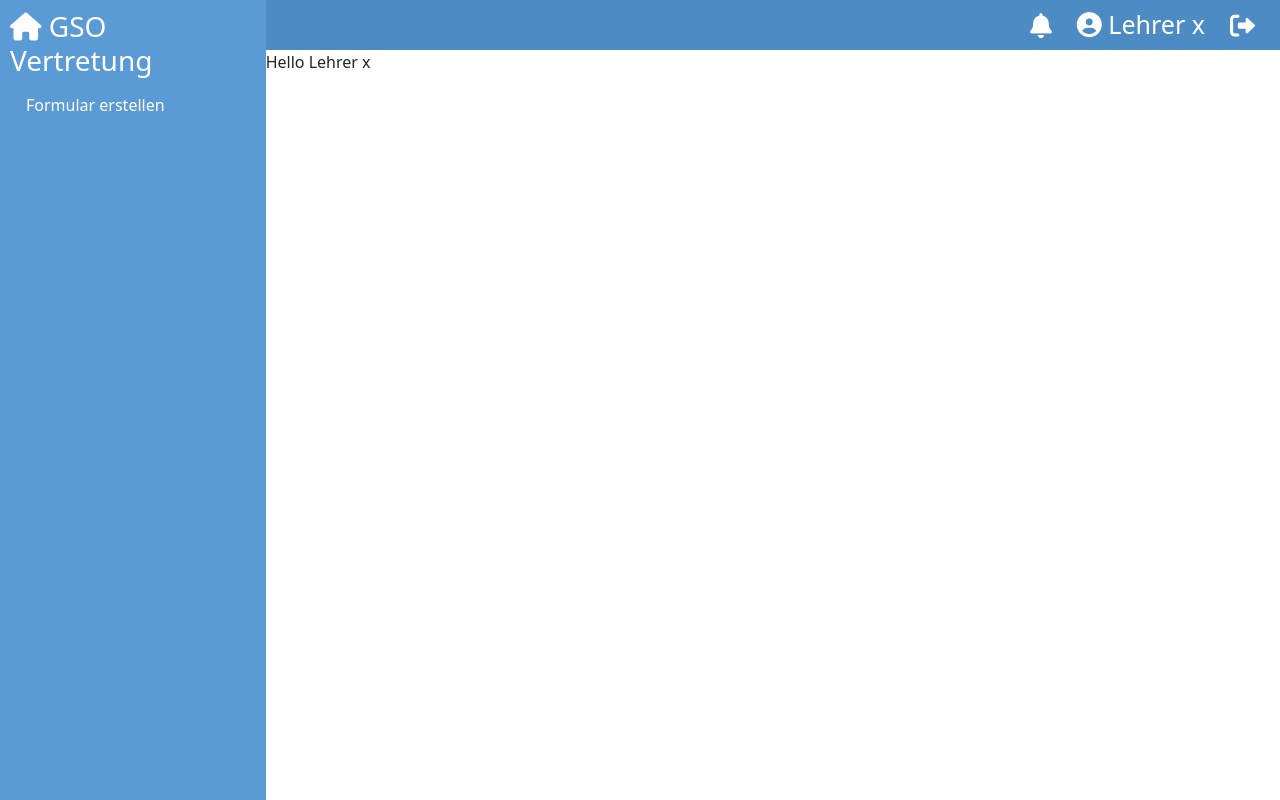
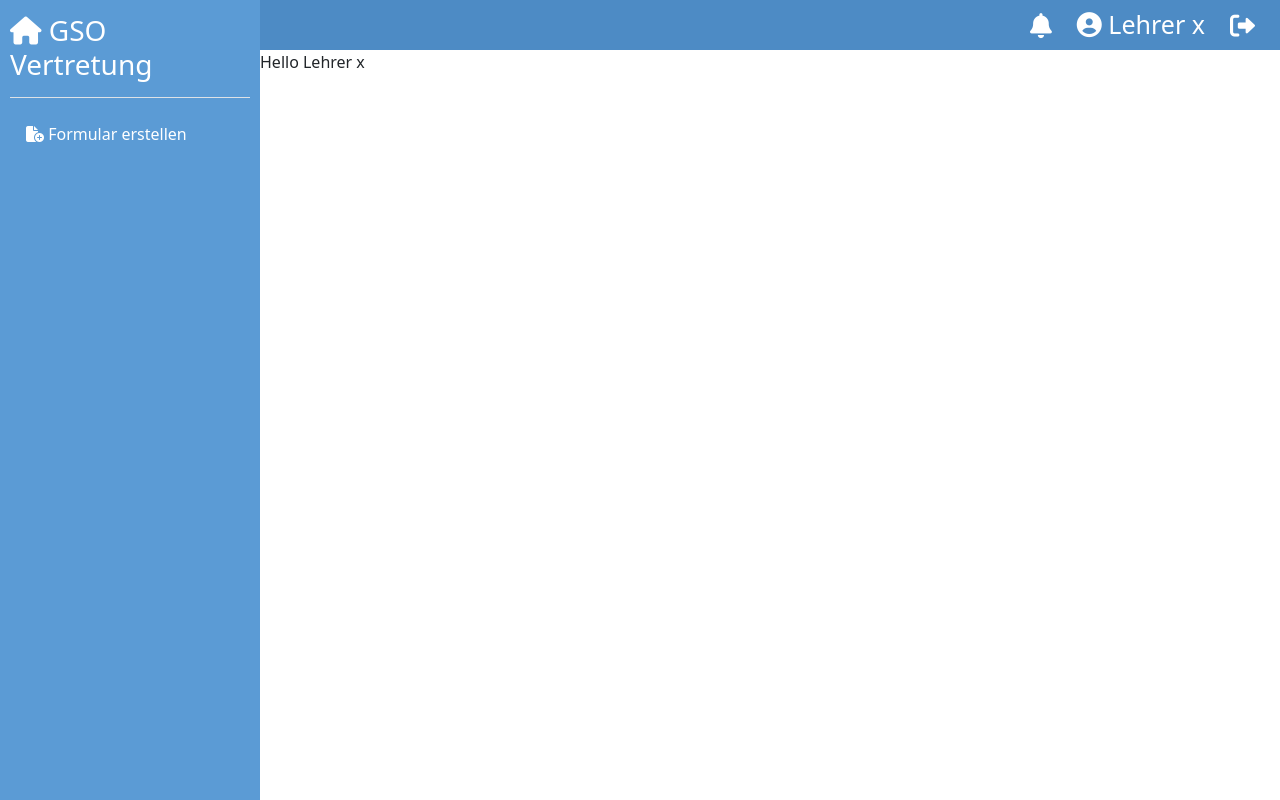
Before and after one commit to Nepomukk/Vertretungsplaner, a Flask app: page / in a window 1280 px wide. Run offline with Flask 2, Linux system fonts and the light colour scheme; some libraries are stand-ins or nearby versions.

Commit message:
Add icons to sidebar and Add option to disable menu

```diff
--- a/frontend/main.py
+++ b/frontend/main.py
@@ -6,7 +6,7 @@ from flask import request, jsonify
 from flask import render_template
 
 app = flask.Flask(__name__)
-app.config["DEBUG"] = True
+# app.config["DEBUG"] = True
 
 # load all file names from the respective folder to automatically add all files within
 js_files = os.listdir('static/js')
@@ -16,6 +16,7 @@ menu_items = {
     'formular': {
         'name': 'Formular erstellen',
         'path': '/formular',
+        'icon': 'fa-solid fa-file-circle-plus',
     },
 }
 
@@ -25,6 +26,8 @@ default = {
     "css_files": css_files,
     "menu_items": menu_items,
 }
+
+# INFO: add hide_menu=True to render_template() to disable the menu for a route
 
 
 @app.route('/')
--- a/frontend/static/css/menu.css
+++ b/frontend/static/css/menu.css
@@ -9,7 +9,10 @@ body, html {
 }
 
 .page {
-    width: 100%;
+    width: calc(100% - 260px);
+}
+.content {
+    height: calc(100% - 50px);
 }
 
 .menu * {
@@ -17,7 +20,7 @@ body, html {
 }
 
 .menu.sidebar {
-    width: 330px;
+    width: 260px;
     background: rgb(91, 155, 213);
     padding: 10px;
 }
--- a/frontend/templates/layout.html
+++ b/frontend/templates/layout.html
@@ -14,10 +14,11 @@
 	    {% endfor %}
     </head>
     <body>
+        {% if not hide_menu %}
             <div class="main-layout">
                 <div class="menu sidebar">
 
-                <a href="/" class="home-link">
+                    <a href="/" class="home-link pb-2 pt-1 mb-3 border-bottom">
                         <h3 class="title">
                             <i class="fa-solid fa-house"></i>
                             GSO Vertretung
@@ -28,6 +29,7 @@
                         {% for key, item in default['menu_items'].items() %}
                             <li class="nav-item">
                                 <a href="{{ item['path'] }}" class="nav-link">
+                                    <i class="{{ item['icon'] }} mr-2"></i>
                                     {{ item['name'] }}
                                 </a>
                             </li>
@@ -35,6 +37,7 @@
                     </ul>
 
                 </div>
+
                 <div class="page">
                     <div class="menu topbar">
                         <div class="notifications-bell-container icon-button">
@@ -49,10 +52,13 @@
                         </div>
                     </div>
                     <div class="content">
+        {% endif %}
                         {% block content %}{% endblock %}
+        {% if not hide_menu %}
                     </div>
                 </div>
             </div>
+        {% endif %}
 
         <div class="overlay">
         </div>
```
Lines whose indentation alone changed are shown as unchanged.
